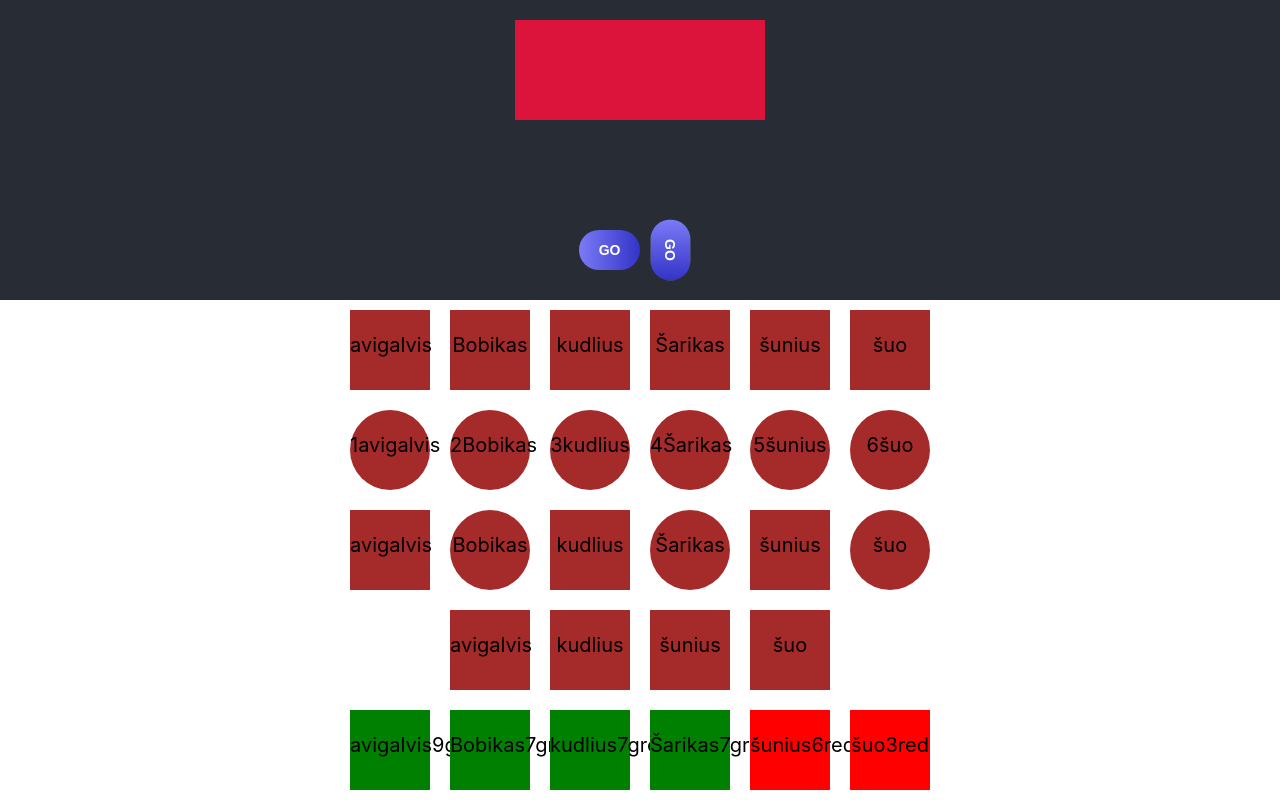
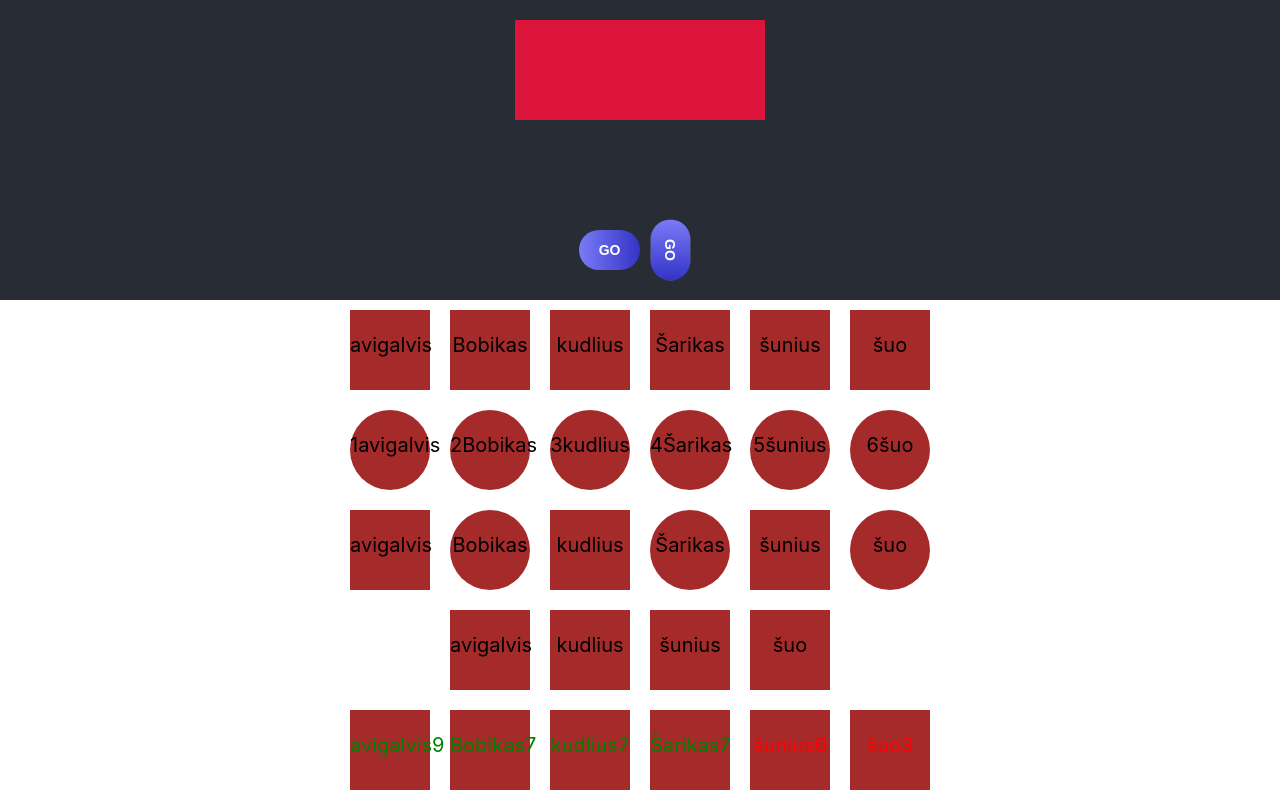
Before and after one commit to Rasosm/my-app-tasks, a React (Create React App) app: page / in a window 1280 px wide. Shown: the part 2010-2810 px from the top of the page. Built offline with nearby package versions, Linux system fonts and the light colour scheme.

Commit message:
Base list 5 update

```diff
--- a/src/App.jsx
+++ b/src/App.jsx
@@ -87,13 +87,11 @@ function App() {
                             key={i}
                             className="shape suo"
                             style={{
-                                backgroundColor:
-                                    dog.length > 6 ? 'green' : 'red',
+                                color: dog.length > 6 ? 'green' : 'red',
                             }}
                         >
                             {dog}
                             {dog.length}
-                            {dog.length > 6 ? 'green' : 'red'}
                         </div>
                     ))}
                 </div>
```
